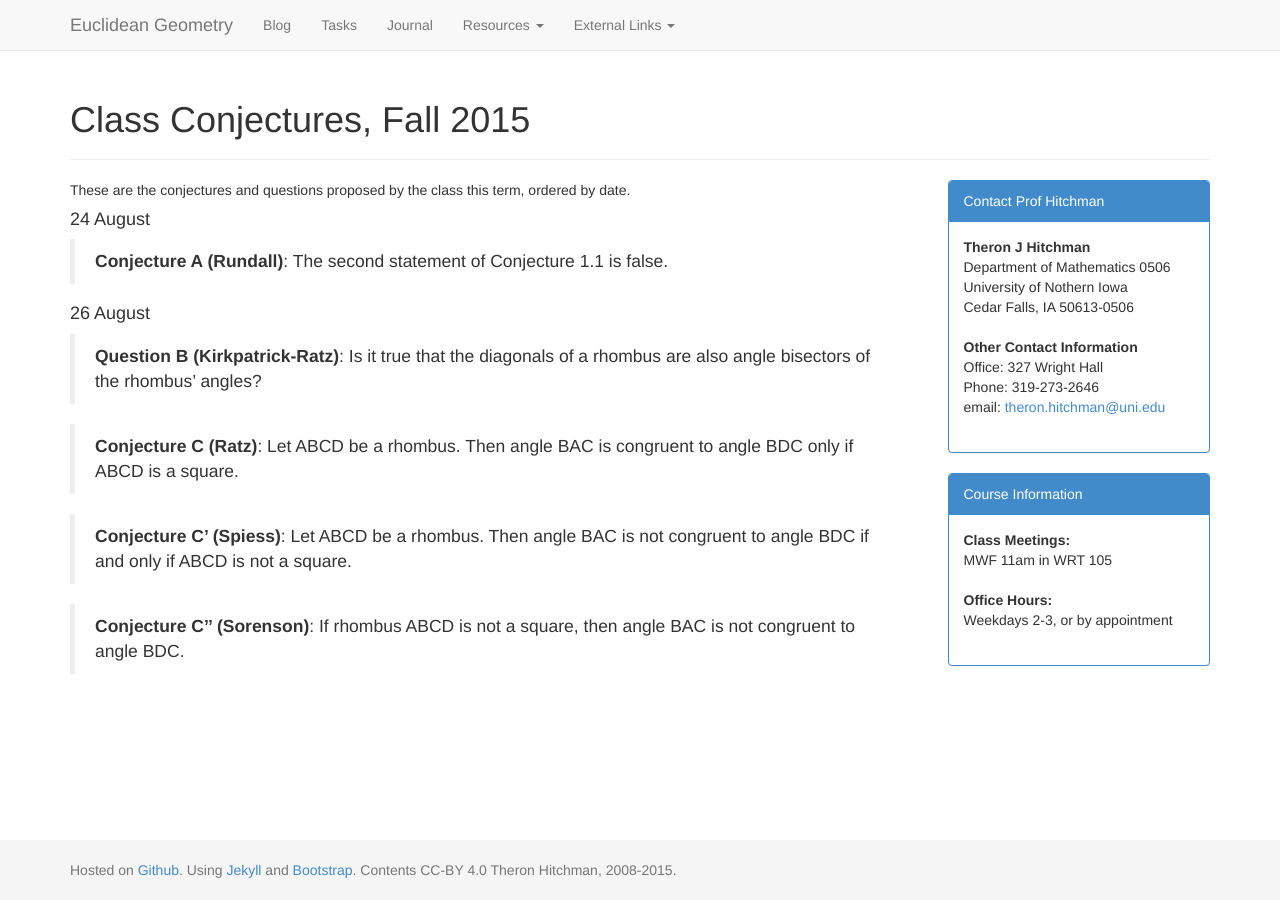
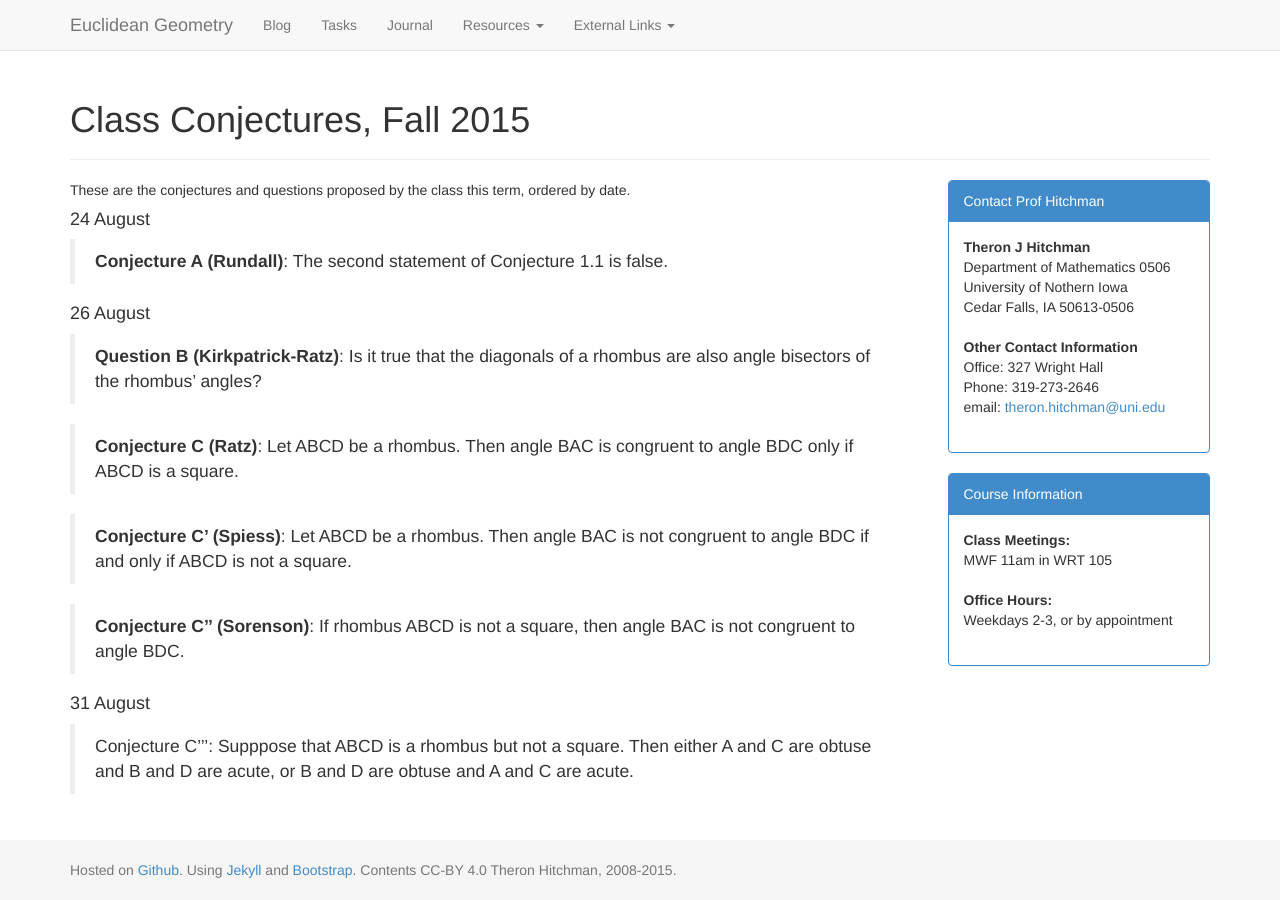
Before and after one commit to theronhitchman/euclidean-geometry, a Jekyll site: the page built from class/index.md, in a window 1280 px wide. Built offline with Jekyll 4.4.1, drawn with Linux system fonts in a browser that asks for light colours; nearby versions of some CDN libraries.

Commit message:
add conjecture c''' to class list

```diff
--- a/class/index.md
+++ b/class/index.md
@@ -23,3 +23,7 @@ ordered by date.
 
 >  **Conjecture C'' (Sorenson)**: If rhombus ABCD is not a square, then
 >  angle BAC is not congruent to angle BDC.
+
+#### 31 August
+
+> Conjecture C''': Supppose that ABCD is a rhombus but not a square. Then either A and C are obtuse and B and D are acute, or B and D are obtuse and A and C are acute.
```
